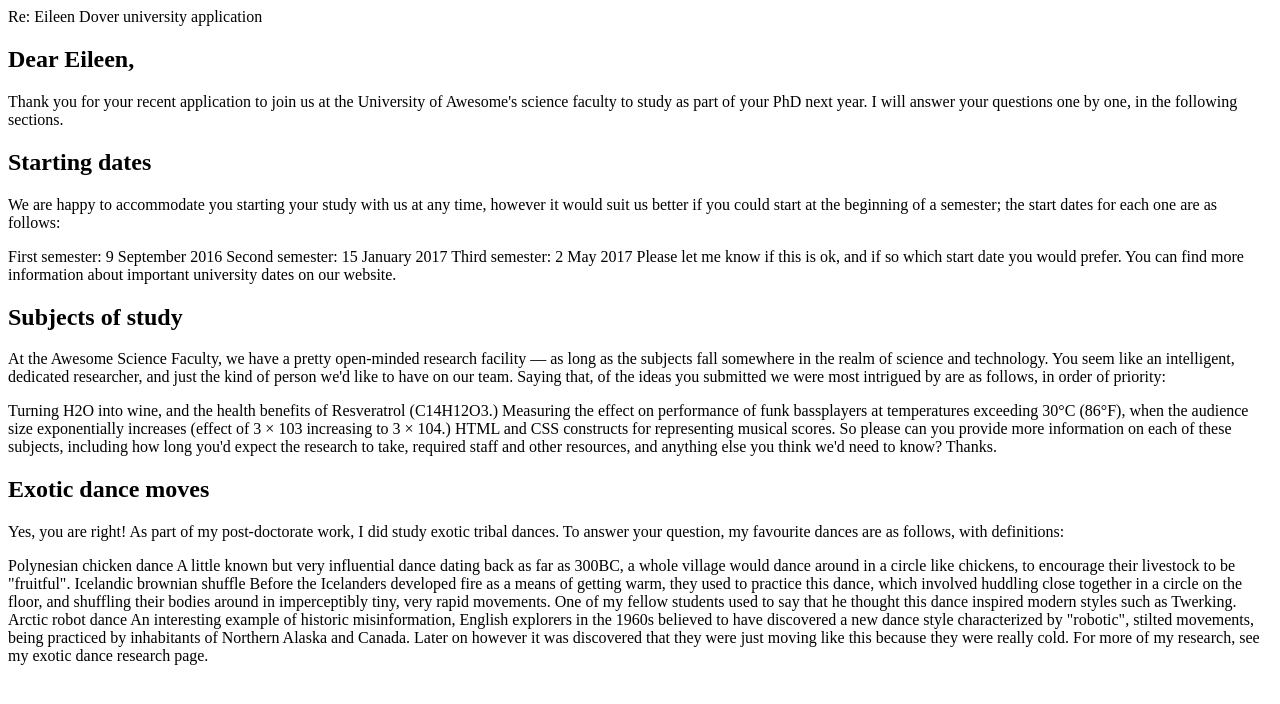
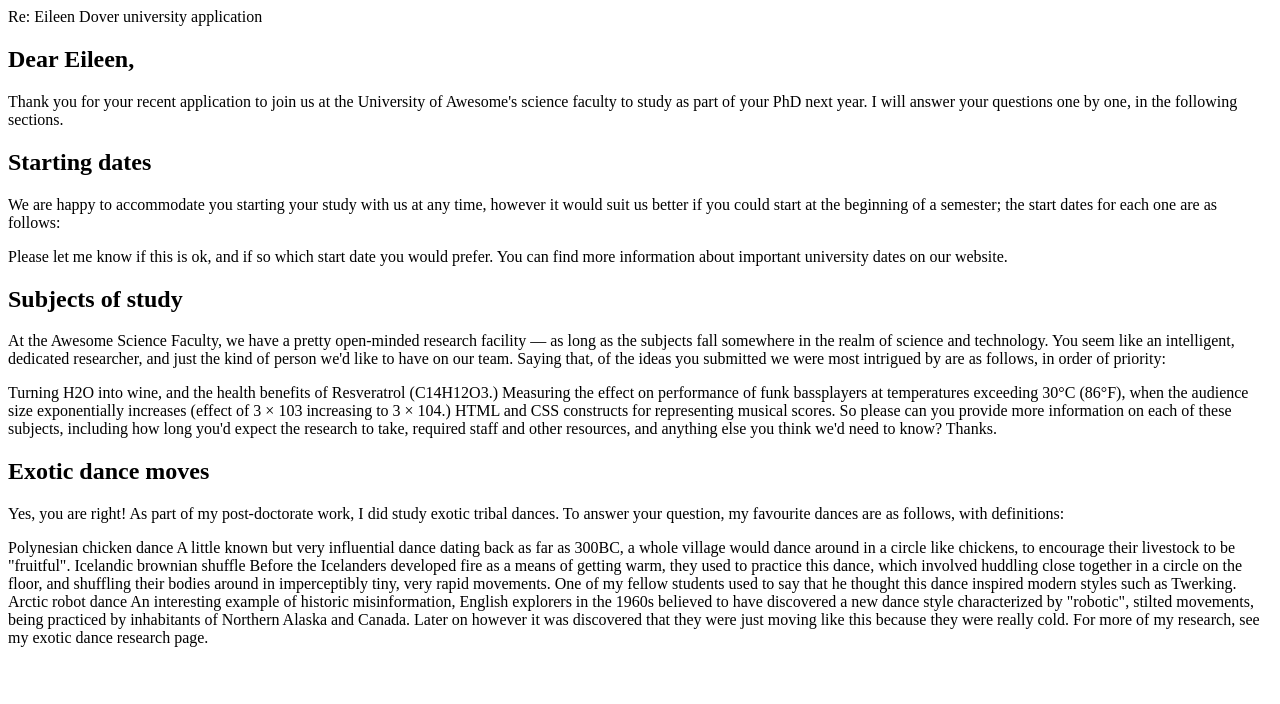
Before and after one commit to Khayendi/letter-assessment, a plain HTML site: page index.html in a window 1280 px wide. Drawn offline with Linux system fonts and the light colour scheme.

Commit message:
edit letter

```diff
--- a/index.html
+++ b/index.html
@@ -12,10 +12,6 @@
     <h2>Starting dates</h2>
 
     <p>We are happy to accommodate you starting your study with us at any time, however it would suit us better if you could start at the beginning of a semester; the start dates for each one are as follows:</p>
-
-    First semester: 9 September 2016
-    Second semester: 15 January 2017
-    Third semester: 2 May 2017
 
     Please let me know if this is ok, and if so which start date you would prefer.
 
```
